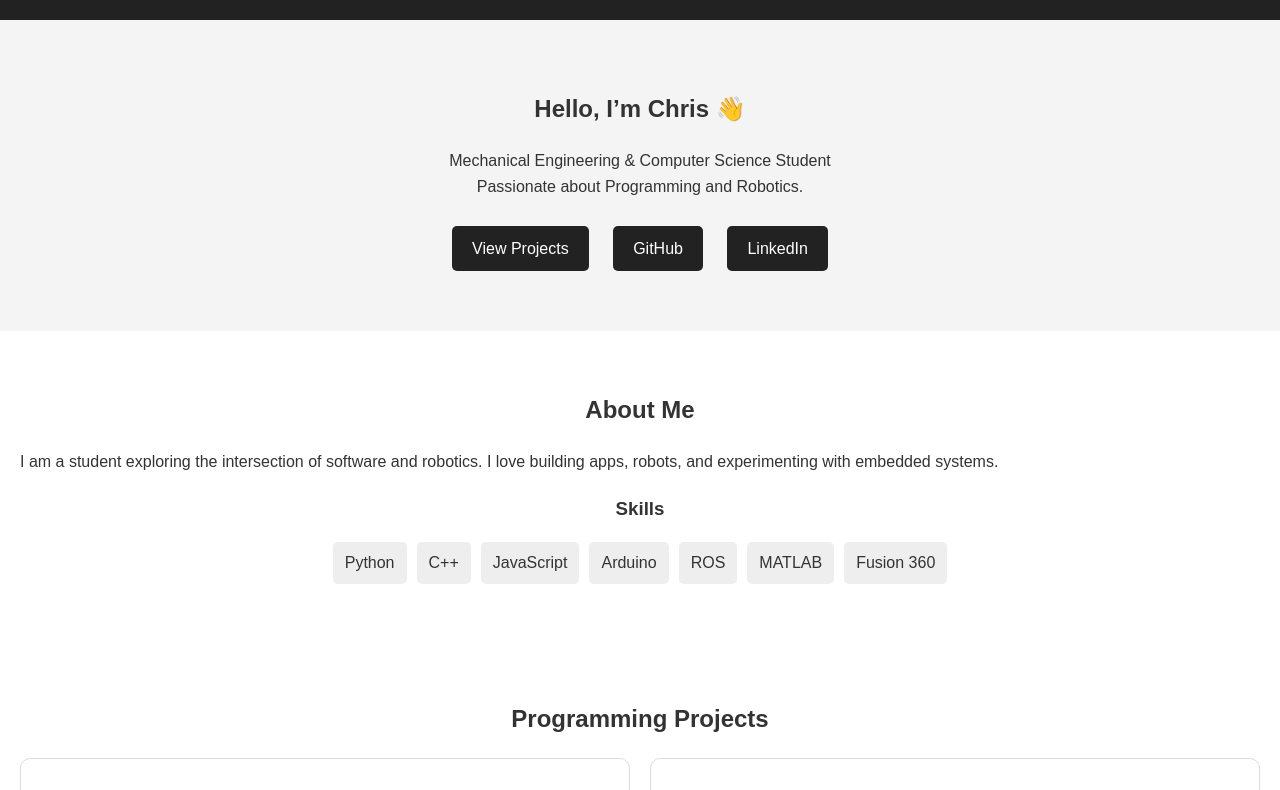
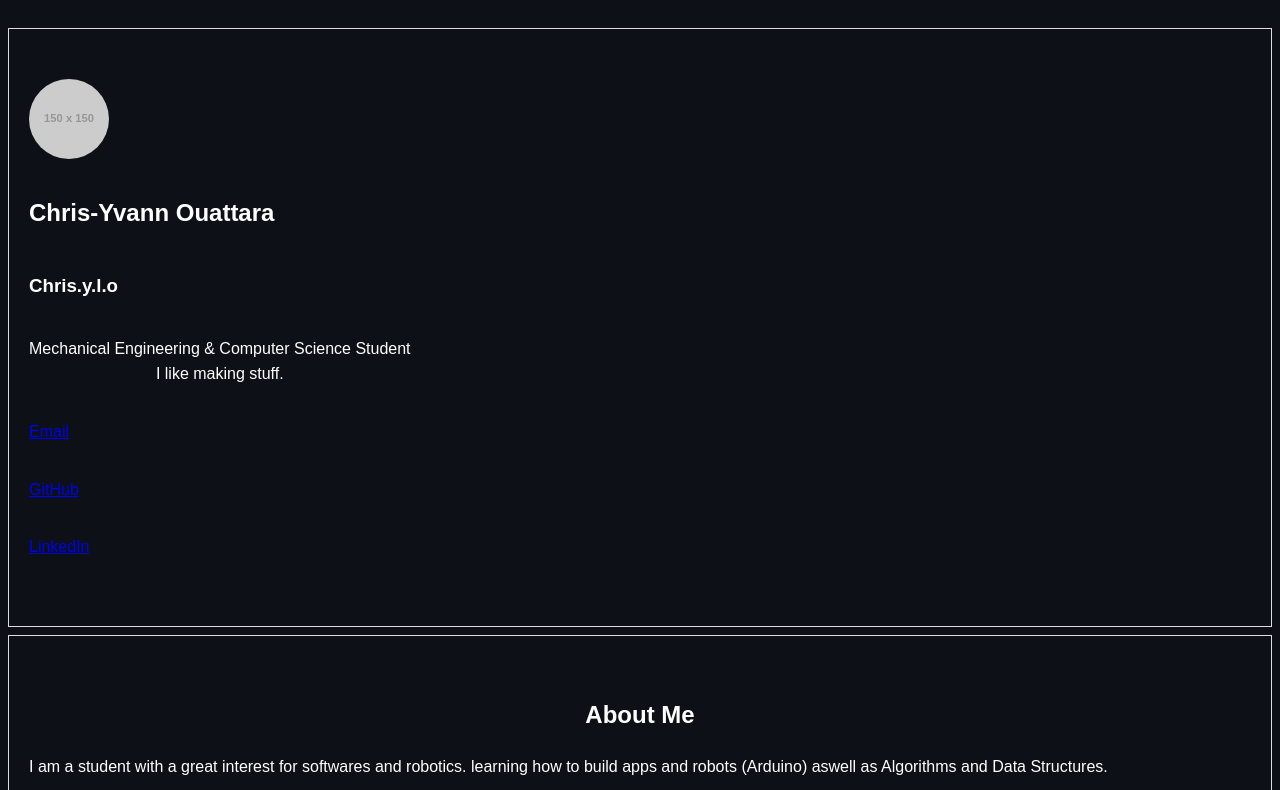
Before and after one commit to ChrisXx2/Portfolio-repo, a plain HTML site: page index.html in a window 1280 px wide. Shown: the part 78-868 px from the top of the page. Drawn offline with Linux system fonts and the light colour scheme; placeholder pictures from the web are drawn by us.

Commit message:
Redesign profile section and update styles
updated the navbar logo, and removed the contact section from index.html. Updated style.css for a dark background, adjusted section and profile styles, and revised the skills list. Improved overall layout and modernized the appearance.

```diff
--- a/index.html
+++ b/index.html
@@ -10,42 +10,40 @@
   <!-- Navbar -->
   <header>
     <nav class="navbar">
-      <h1 class="logo">Chris-Yvann Ouattara</h1>
+      <h1 class="logo">Chris.y.l.o</h1>
       <ul class="nav-links">
         <li><a href="#about">About</a></li>
         <li><a href="#projects">Projects</a></li>
         <li><a href="#robotics">Robotics</a></li>
-        <li><a href="#contact">Contact</a></li>
       </ul>
     </nav>
   </header>
 
-  <!-- Hero Section -->
-  <section class="hero">
-    <h2>Hello, I’m Chris 👋</h2>
+  <!-- Profil. Idk what to add here gotta check again -->
+  <section class="profil">
+    <img src="https://via.placeholder.com/150" alt="Profile" class="profile-pic">
+    <h2>Chris-Yvann Ouattara</h2>
+    <h3>Chris.y.l.o</h3>
     <p>Mechanical Engineering & Computer Science Student<br>
-       Passionate about Programming and Robotics.</p>
-    <div class="buttons">
-      <a href="#projects" class="btn">View Projects</a>
-      <a href="#" target="_blank" class="btn">GitHub</a>
-      <a href="#" target="_blank" class="btn">LinkedIn</a>
-    </div>
+       I like making stuff.</p>
+      <p><a href="#" >Email</a></p>
+      <p><a href="#" target="_blank" >GitHub</a></p>
+      <p><a href="#" target="_blank" >LinkedIn</a></p>
   </section>
 
   <!-- About -->
   <section id="about" class="section">
     <h2>About Me</h2>
-    <p>I am a student exploring the intersection of software and robotics.
-       I love building apps, robots, and experimenting with embedded systems.</p>
+    <p>I am a student with a great interest for softwares and robotics.
+       learning how to build apps and robots (Arduino) aswell as Algorithms and Data Structures.</p>
     <h3>Skills</h3>
     <ul class="skills">
       <li>Python</li>
       <li>C++</li>
       <li>JavaScript</li>
       <li>Arduino</li>
-      <li>ROS</li>
-      <li>MATLAB</li>
-      <li>Fusion 360</li>
+      <li>Node.js</li>
+      <li>React</li>
     </ul>
   </section>
 
@@ -83,13 +81,6 @@
     </div>
   </section>
 
-  <!-- Contact -->
-  <section id="contact" class="section">
-    <h2>Contact</h2>
-    <p>Email: <a href="mailto:im.chris.yvann@gmail.com">youremail@example.com</a></p>
-    <p>LinkedIn: <a href="#" target="_blank">linkedin.com/in/yourprofile</a></p>
-  </section>
-
   <footer>
     <p>© 2025 Chris-Yvann Ouattara</p>
   </footer>
--- a/style.css
+++ b/style.css
@@ -4,7 +4,8 @@ body {
   margin: 0;
   padding: 0;
   line-height: 1.6;
-  color: #333;
+  background: #0d1117;
+  color: #fff;
 }
 
 h1, h2, h3 {
@@ -16,8 +17,6 @@ h1, h2, h3 {
   display: flex;
   justify-content: space-between;
   align-items: center;
-  background: #222;
-  color: #fff;
   padding: 10px 20px;
 }
 .navbar .nav-links {
@@ -26,29 +25,34 @@ h1, h2, h3 {
   gap: 20px;
 }
 .navbar a {
-  color: #fff;
   text-decoration: none;
 }
 
-/* Hero */
-.hero {
-  background: #f4f4f4;
+/* Profil */
+.profil {
   text-align: center;
+  margin: 1vh;
+  border: 0.2vh solid #ddd;
+  border-radius: 0%;
   padding: 50px 20px;
+  display: flex;
+  flex-direction: column;
+  align-items: flex-start;
 }
-.hero .btn {
-  display: inline-block;
-  margin: 10px;
-  padding: 10px 20px;
-  background: #222;
-  color: white;
-  text-decoration: none;
-  border-radius: 5px;
+
+.profile-pic {
+  border-radius: 50%;
+  width: 10vh;
+  height: 10vh;
+  margin-bottom: 15px;
 }
 
 /* Sections */
 .section {
+  margin: 1vh;
   padding: 40px 20px;
+  border: 0.2vh solid #ddd;
+  border-radius: 0%;
 }
 .skills {
   display: flex;
@@ -71,7 +75,6 @@ h1, h2, h3 {
   gap: 20px;
 }
 .card {
-  background: #fff;
   border: 1px solid #ddd;
   border-radius: 10px;
   padding: 20px;
@@ -88,6 +91,4 @@ h1, h2, h3 {
 footer {
   text-align: center;
   padding: 20px;
-  background: #222;
-  color: white;
 }
```
